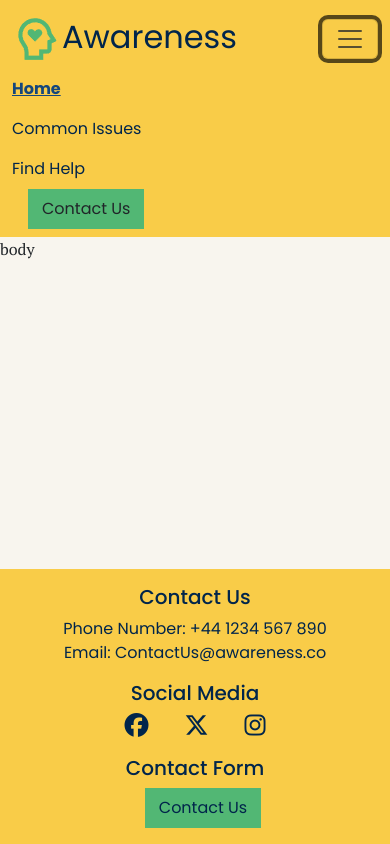
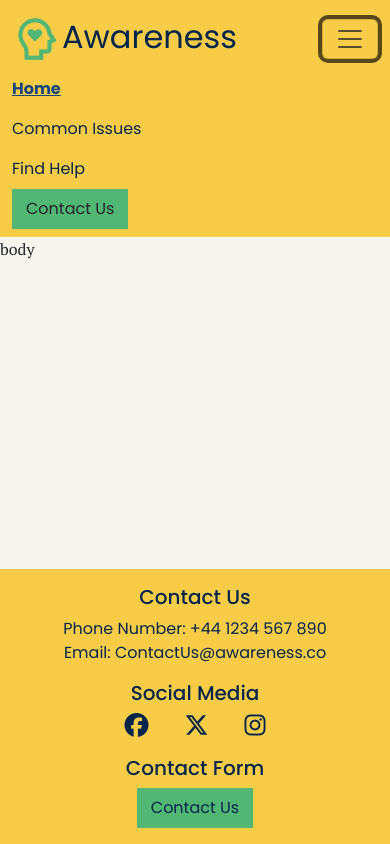
Before and after one commit to KelvinC181/Awareness, a plain HTML site: page index.html in a window 390 px wide. Both pictures are taken after a click on the button "Toggle navigation". Drawn offline with nearby package versions, Linux system fonts and the light colour scheme.

Commit message:
correct contact us button margin error on mobile screens

```diff
--- a/index.html
+++ b/index.html
@@ -44,7 +44,7 @@
                         <a class="nav-link" href="#">Find Help</a>
                     </li>
                     <li class="nav-item">
-                        <a class="btn sharp-button ms-3" href="#">Contact Us</a>
+                        <a class="btn sharp-button ms-md-3" href="#">Contact Us</a>
                     </li>
                 </ul>
             </div>
@@ -80,7 +80,7 @@
 
                 <div class="col-12 col-md-6 col-lg-4 text-center mb-3">
                     <h1 class="h5">Contact Form</h1>
-                    <a class="btn sharp-button ms-3" href="#">Contact Us</a>
+                    <a class="btn sharp-button" href="#">Contact Us</a>
                 </div>
 
             </div>
```
